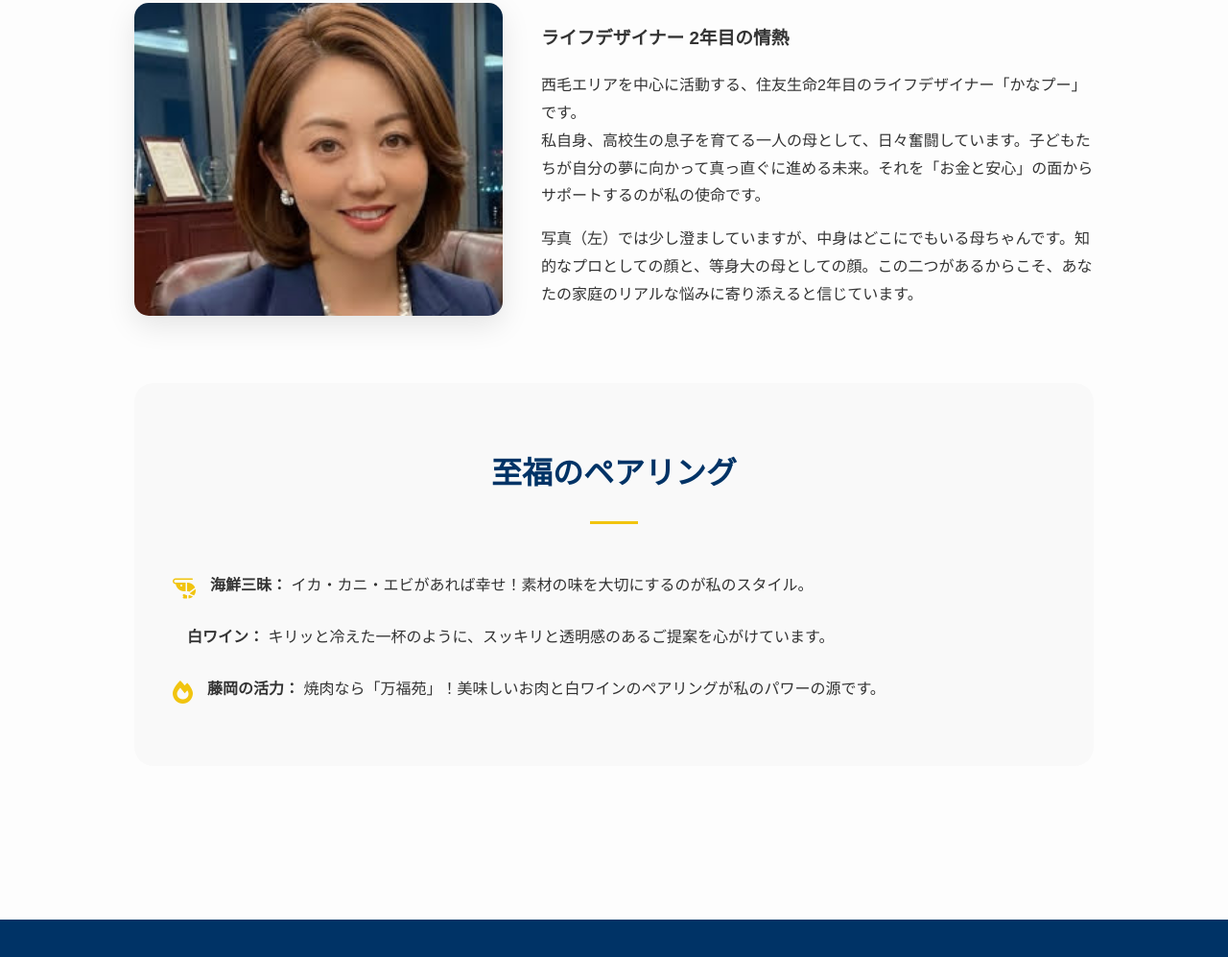
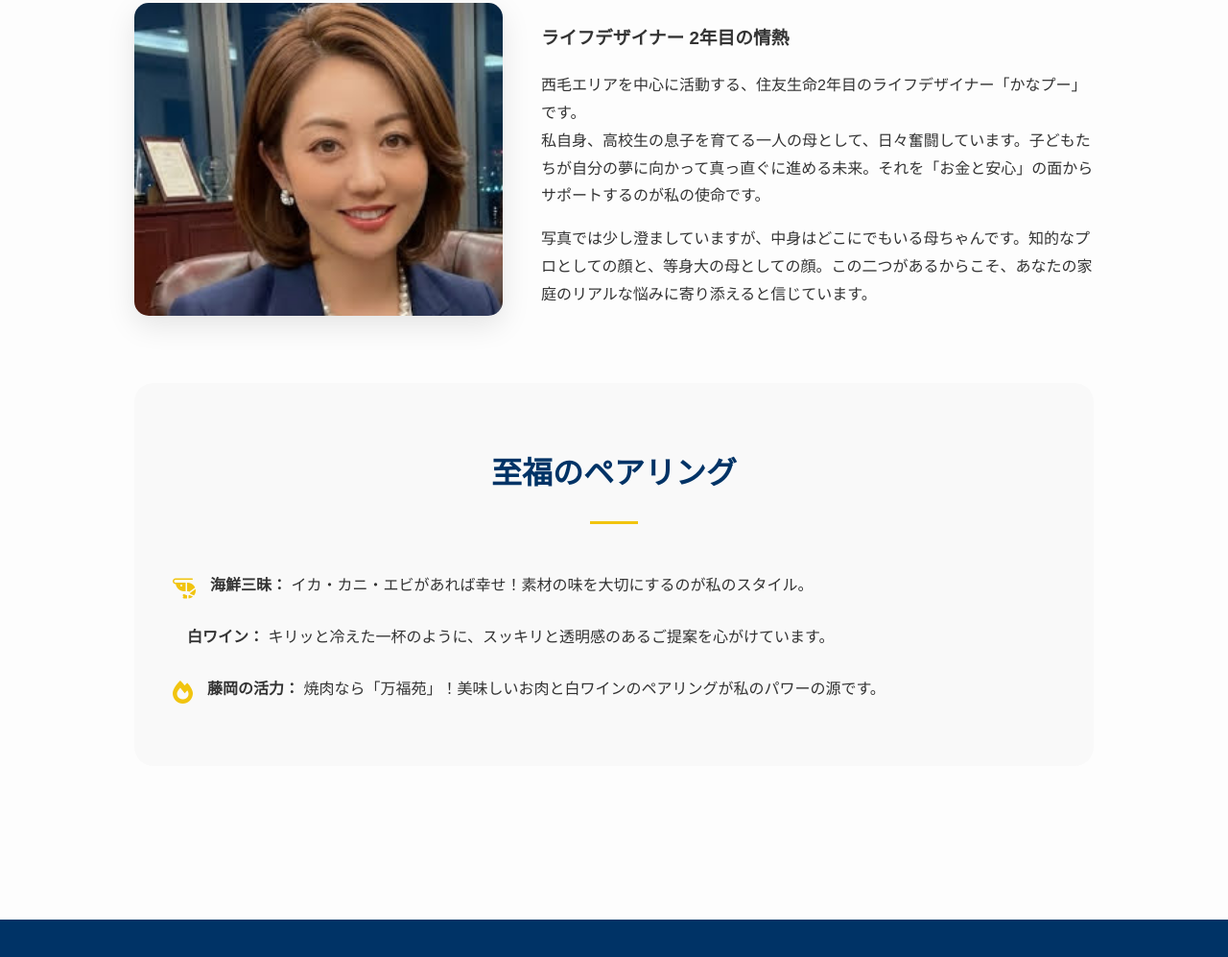
Before and after one commit to cb400sfkonmori-maker/kanapoo-web, a plain HTML site: page index.html in a window 1280 px wide. Shown: the part 714-1711 px from the top of the page at 96% size. Drawn offline with Linux system fonts and the light colour scheme; some icons are missing.

Commit message:
Fix typo in index.html paragraph

```diff
--- a/index.html
+++ b/index.html
@@ -186,7 +186,7 @@
                         私自身、高校生の息子を育てる一人の母として、日々奮闘しています。子どもたちが自分の夢に向かって真っ直ぐに進める未来。それを「お金と安心」の面からサポートするのが私の使命です。
                     </p>
                     <p>
-                        写真（左）では少し澄ましていますが、中身はどこにでもいる母ちゃんです。知的なプロとしての顔と、等身大の母としての顔。この二つがあるからこそ、あなたの家庭のリアルな悩みに寄り添えると信じています。
+                        写真では少し澄ましていますが、中身はどこにでもいる母ちゃんです。知的なプロとしての顔と、等身大の母としての顔。この二つがあるからこそ、あなたの家庭のリアルな悩みに寄り添えると信じています。
                     </p>
                 </div>
             </div>
```
